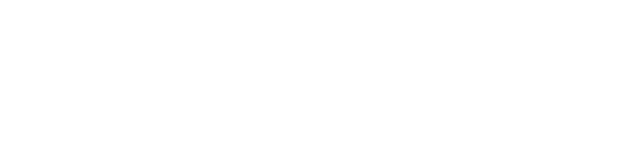
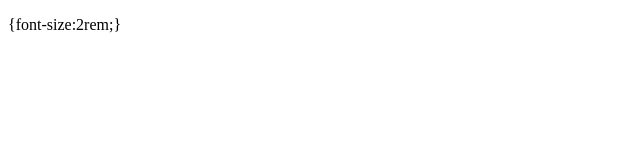
Before and after one commit to navigavilanes/web-prueba, a plain HTML site: page index.html in a window 1280 px wide. Shown: the whole page, without its empty margins (0-640 px from the left). Drawn offline with Linux system fonts and the light colour scheme.

Commit message:
cambio de texto de parrafos

```diff
--- a/index.html
+++ b/index.html
@@ -13,5 +13,6 @@
     <div class="div"></div>
     <div class="div"></div>
     <div class="div"></div>
+    <p>{font-size:2rem;}</p>
 </body>
 </html>
```
